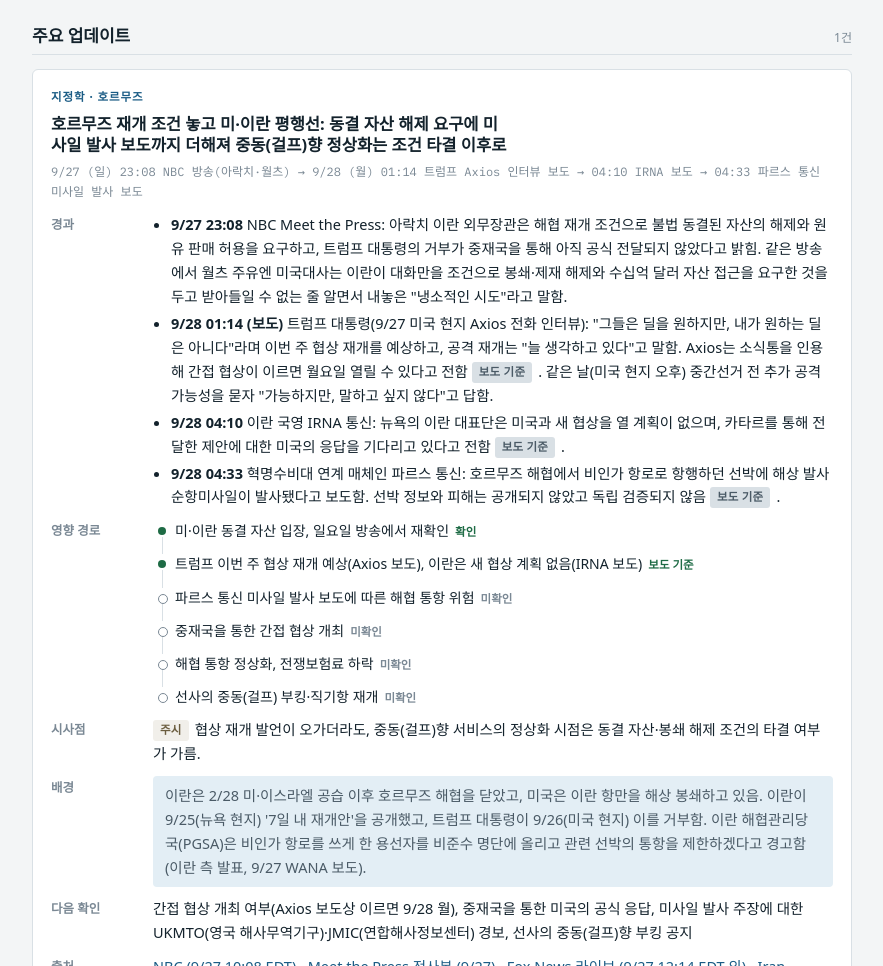
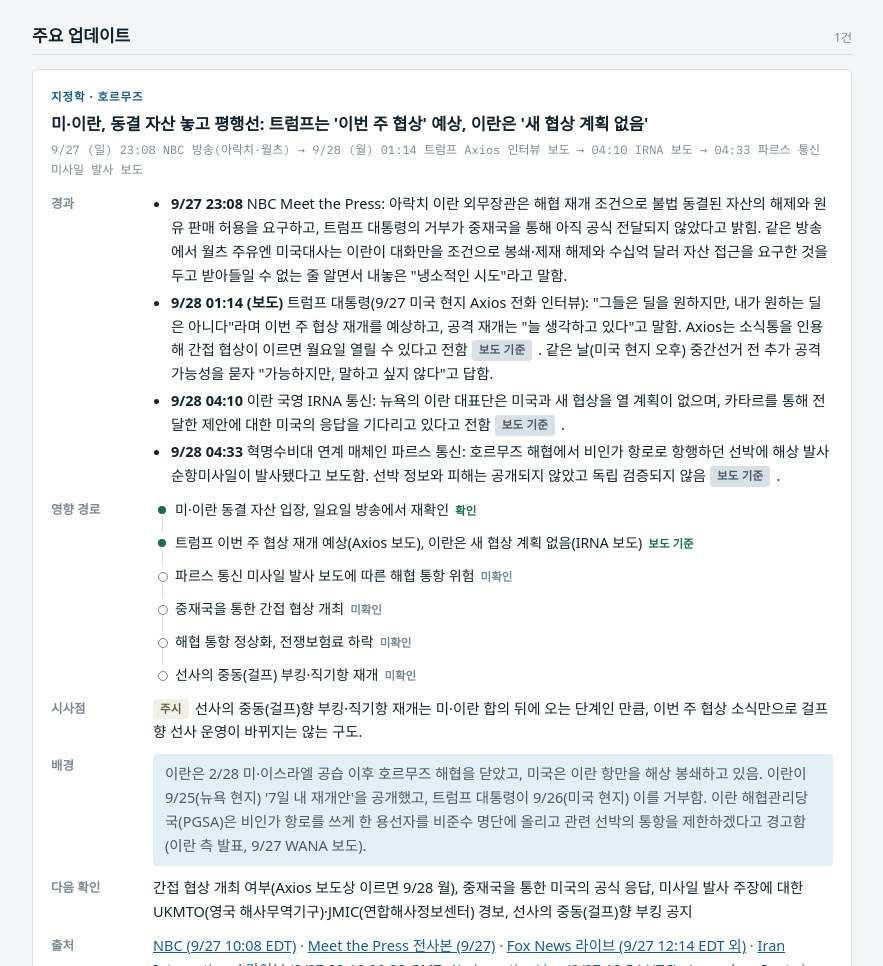
Before and after one commit to cocaco37/MI-Daily-Brief, a plain HTML site: page reports/2026-09-28.html in a window 1280 px wide. Shown: the part 372-1338 px from the top of the page, without its empty margins (198-1081 px from the left). Drawn offline with Linux system fonts and the light colour scheme; a web font is replaced by a local one.

Commit message:
brief: 2026-09-28 (title/implication layers)

```diff
--- a/reports/2026-09-28.html
+++ b/reports/2026-09-28.html
@@ -158,7 +158,7 @@ td.r,th.r{text-align:right}
   <article class="item">
     <div class="item-head">
       <span class="cat">지정학 · 호르무즈</span>
-      <h3>호르무즈 재개 조건 놓고 미·이란 평행선: 동결 자산 해제 요구에 미사일 발사 보도까지 더해져 중동(걸프)향 정상화는 조건 타결 이후로</h3>
+      <h3>미·이란, 동결 자산 놓고 평행선: 트럼프는 '이번 주 협상' 예상, 이란은 '새 협상 계획 없음'</h3>
       <span class="time">9/27 (일) 23:08 NBC 방송(아락치·월츠) → 9/28 (월) 01:14 트럼프 Axios 인터뷰 보도 → 04:10 IRNA 보도 → 04:33 파르스 통신 미사일 발사 보도</span>
     </div>
     <dl class="rows">
@@ -179,7 +179,7 @@ td.r,th.r{text-align:right}
         <li class="open">선사의 중동(걸프) 부킹·직기항 재개<span class="st">미확인</span></li>
       </ol></dd>
       <dt>시사점</dt>
-      <dd><span class="tag t-hold">주시</span>협상 재개 발언이 오가더라도, 중동(걸프)향 서비스의 정상화 시점은 동결 자산·봉쇄 해제 조건의 타결 여부가 가름.</dd>
+      <dd><span class="tag t-hold">주시</span>선사의 중동(걸프)향 부킹·직기항 재개는 미·이란 합의 뒤에 오는 단계인 만큼, 이번 주 협상 소식만으로 걸프향 선사 운영이 바뀌지는 않는 구도.</dd>
       <dt>배경</dt>
       <dd class="baseline">이란은 2/28 미·이스라엘 공습 이후 호르무즈 해협을 닫았고, 미국은 이란 항만을 해상 봉쇄하고 있음. 이란이 9/25(뉴욕 현지) '7일 내 재개안'을 공개했고, 트럼프 대통령이 9/26(미국 현지) 이를 거부함. 이란 해협관리당국(PGSA)은 비인가 항로를 쓰게 한 용선자를 비준수 명단에 올리고 관련 선박의 통항을 제한하겠다고 경고함(이란 측 발표, 9/27 WANA 보도).</dd>
       <dt>다음 확인</dt>
```
